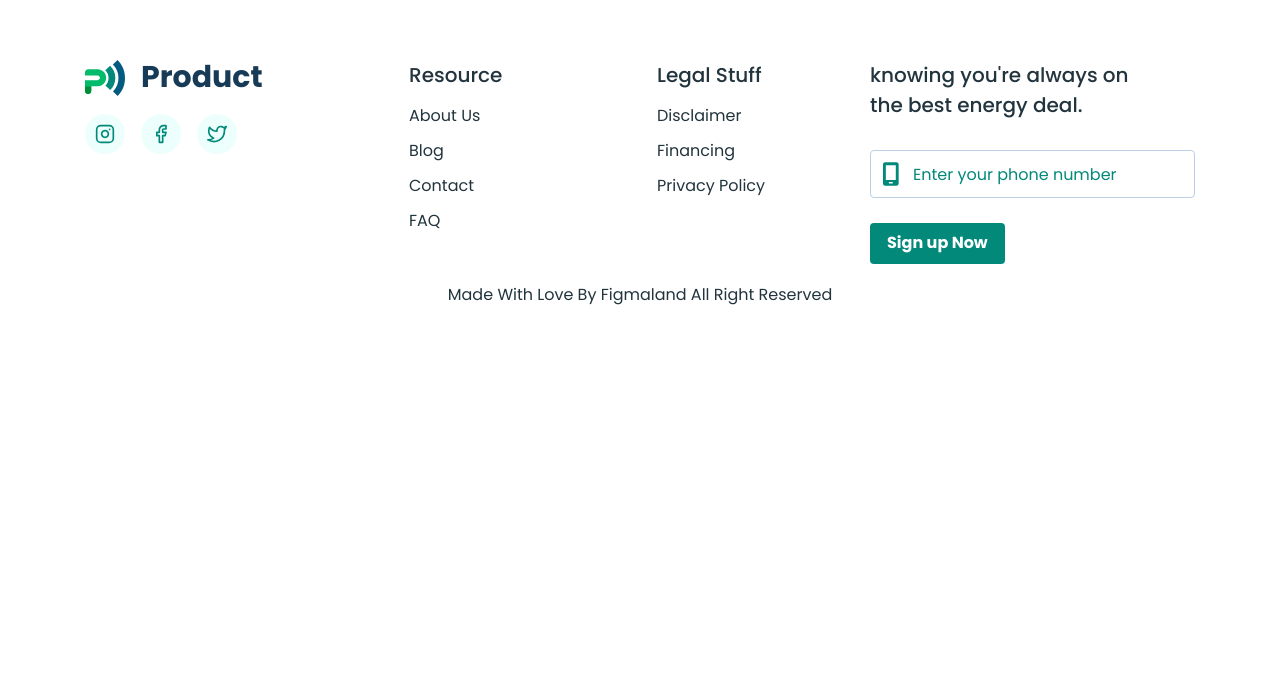
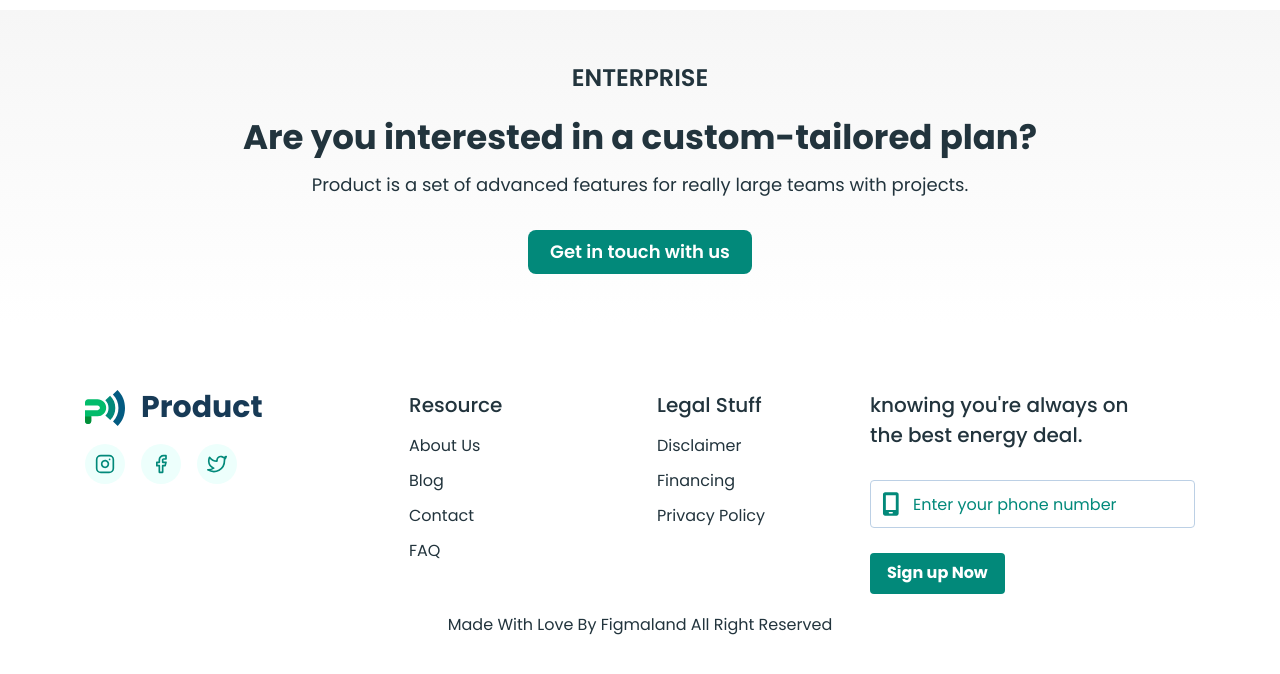
Before and after one commit to abrosenkov/business-promotion, a website built with Vite: page src/pricing.html in a window 1280 px wide. Shown: the part 951-1625 px from the top of the page. Before the commit the page ends 1301 px from the top, so only its background shows below. Built offline with nearby package versions, Linux system fonts and the light colour scheme.

Commit message:
add enterprise-section

```diff
--- /dev/null
+++ b/src/css/enterprise-section.css
@@ -0,0 +1,35 @@
+.enterprise-section {
+    background: linear-gradient(180deg, #f6f6f6 0%, rgba(246, 246, 246, 0) 100%);
+    text-align: center;
+    margin-bottom: 16px;
+}
+
+.enterprise-subtitle {
+    font-weight: 600;
+    font-size: 24px;
+    margin-bottom: 16px;
+}
+
+.enterprice-title {
+    font-size: 34px;
+    margin-bottom: 8px;
+}
+
+.enterprise-descr {
+    font-size: 18px;
+    margin-bottom: 32px;
+}
+
+.enterprise-btn {
+    display: block;
+    width: 224px;
+    height: 44px;
+    margin: 0 auto;
+    text-align: center;
+    border-radius: 8px;
+    background: #02897a;
+    border: 1px solid transparent;
+    font-weight: 600;
+    font-size: 18px;
+    color: #fff;
+}
--- a/src/css/styles.css
+++ b/src/css/styles.css
@@ -24,3 +24,4 @@
 
 /* pricing-page */
 @import url('./pricing-page-section.css');
+@import url('./enterprise-section.css');
--- /dev/null
+++ b/src/partials/enterprise-section.html
@@ -0,0 +1,13 @@
+<section class="enterprise-section section">
+  <div class="container">
+    <p class="enterprise-subtitle">ENTERPRISE</p>
+    <h2 class="enterprice-title">
+      Are you interested in a custom-tailored plan?
+    </h2>
+    <p class="enterprise-descr">
+      Product is a set of advanced features for really large teams with
+      projects.
+    </p>
+    <button class="enterprise-btn">Get in touch with us</button>
+  </div>
+</section>
--- a/src/pricing.html
+++ b/src/pricing.html
@@ -34,9 +34,9 @@
 
       <load src="/partials/pricing-page-section.html" />
 
-      <!-- <load src="./partials/choose-section.html" />
+      <load src="./partials/enterprise-section.html" />
 
-      <load src="./partials/product-work-section.html" />
+      <!-- <load src="./partials/product-work-section.html" />
 
       <load src="./partials/services-section.html" />
 
```
